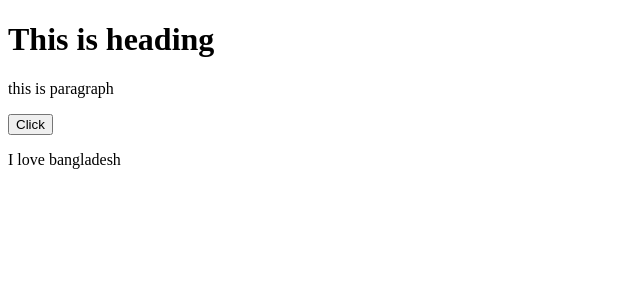
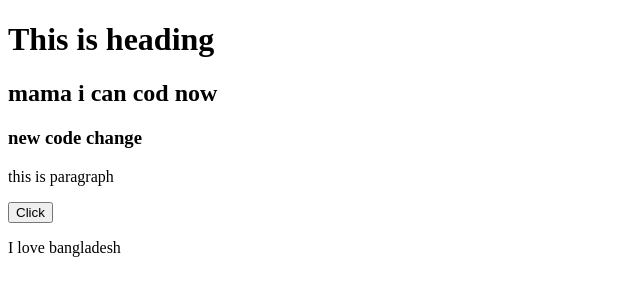
Before and after one commit to Kawsar17/my-sec-repo, a plain HTML site: page index.html in a window 1280 px wide. Shown: the whole page, without its empty margins (0-640 px from the left). Drawn offline with Linux system fonts and the light colour scheme.

Commit message:
added header

```diff
--- a/index.html
+++ b/index.html
@@ -8,6 +8,8 @@
 </head>
 <body>
     <h1>This is heading</h1>
+    <h2>mama i can cod now</h2>
+    <h3>new code change</h3>
     <p>this is paragraph</p>
     <button>Click</button>
     <p>I love bangladesh</p>
```
